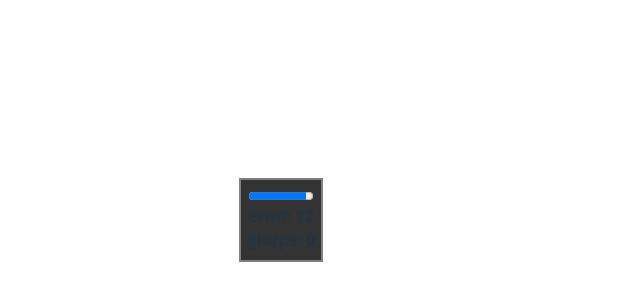
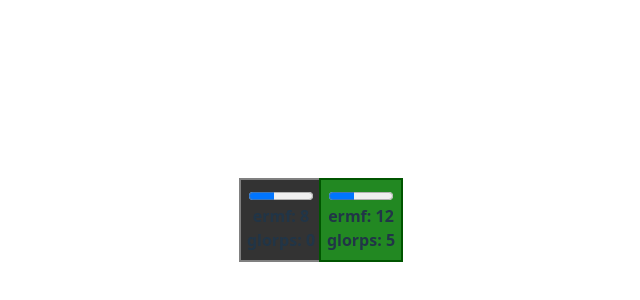
Before and after one commit to SendBeesToMars/deimos, a React (Vite) app: page / in a window 1280 px wide. Shown: the part 180-480 px from the top of the page, without its empty margins (279-919 px from the left). Built offline with nearby package versions, Linux system fonts and the light colour scheme.

Commit message:
home base added, workers now depend on worker cap

```diff
--- a/src/App.tsx
+++ b/src/App.tsx
@@ -1,11 +1,33 @@
-import styled from '@emotion/styled';
-import Plot from './components/Plot';
+import styled from "@emotion/styled";
+import Plot from "./components/Plot";
+import HomeBase from "./components/HomeBase";
+import { useState } from "react";
 
 export default function App() {
+  // const [maxUnits, setMaxUnits] = useState(10); // max units that can be allocated, will be increased by upgrades
+  const maxUnits = 10;
+  const [freeUnits, setFreeUnits] = useState(5);
+
+  const handleClick = (e: React.MouseEvent<HTMLElement>) => {
+    e.preventDefault();
+    if (e.type === "click") {
+      // left click
+      // decrease available units
+      if (freeUnits <= maxUnits) {
+        setFreeUnits(Math.max(freeUnits - 1, 0));
+        console.log("Left click");
+      }
+    } else if (e.type === "contextmenu") {
+      setFreeUnits(Math.min(freeUnits + 1, maxUnits));
+      console.log("Right click");
+    }
+  };
+
   return (
     <Container>
       <GridWrapper>
-        <Plot />
+        <Plot onClick={handleClick} freeUnits={freeUnits} />
+        <HomeBase freeUnits={freeUnits} />
       </GridWrapper>
     </Container>
   );
@@ -13,15 +35,15 @@ export default function App() {
 
 const Container = styled.div({
   // center content of this div to the center of the screen
-  display: 'flex',
-  flexDirection: 'row',
-  justifyContent: 'center',
-  alignItems: 'center',
-  height: '100vh',
-  width: '100vw',
+  display: "flex",
+  flexDirection: "row",
+  justifyContent: "center",
+  alignItems: "center",
+  height: "100vh",
+  width: "100vw",
 });
 
 const GridWrapper = styled.div({
-  display: 'grid',
-  gridTemplateColumns: 'repeat(3, 1fr)', // Creates 3 equal columns
+  display: "grid",
+  gridTemplateColumns: "repeat(3, 1fr)", // Creates 3 equal columns
 });
--- /dev/null
+++ b/src/components/HomeBase.tsx
@@ -0,0 +1,51 @@
+import styled from "@emotion/styled";
+import { useState } from "react";
+
+import ProgressBar from "./ProgressBar";
+
+export default function HomeBase({ freeUnits }: { freeUnits: number }) {
+  const [supply, setSupply] = useState(2);
+  const [harvesters, setHarvesters] = useState(0);
+
+  function update(increment: number, limit: number) {
+    setSupply((p) => Math.min(p + increment, limit));
+  }
+
+  return (
+    <Container
+      onClick={() => {
+        setHarvesters(harvesters + 1);
+      }}
+      onContextMenuCapture={(e) => {
+        // right click
+        e.preventDefault(); // prevent context menu
+        setHarvesters(Math.max(harvesters - 1, 0));
+      }}
+    >
+      <ProgressBar
+        onComplete={() => {
+          update(2, 50);
+        }}
+      />
+      <Text>ermf: {supply}</Text>
+      <Text>glorps: {freeUnits}</Text>
+    </Container>
+  );
+}
+
+const Container = styled.div({
+  display: "flex",
+  flexDirection: "column",
+  justifyContent: "center",
+  alignItems: "center",
+  width: "5rem",
+  height: "5rem",
+  backgroundColor: "#282",
+  outline: "2px solid #050",
+});
+
+const Text = styled.p({
+  userSelect: "none",
+  fontWeight: "bold",
+  margin: 0,
+});
--- a/src/components/Plot.tsx
+++ b/src/components/Plot.tsx
@@ -3,9 +3,15 @@ import { useState } from "react";
 
 import ProgressBar from "./ProgressBar";
 
-export default function Plot() {
+export default function Plot({
+  onClick,
+  freeUnits,
+}: {
+  onClick: React.MouseEventHandler<HTMLElement>;
+  freeUnits: number;
+}) {
   const [supply, setSupply] = useState(2);
-  const [harvester, setHarvesters] = useState(0);
+  const [units, setUnits] = useState(0);
 
   function update(n: number, increment: number, limit: number, k: number) {
     // k controls the steepness of the falloff
@@ -19,25 +25,36 @@ export default function Plot() {
     return Math.ceil(n * increment - decrement);
   }
 
+  function handleClick(event: React.MouseEvent<HTMLElement>) {
+    event.preventDefault();
+    if (event.type === "click") {
+      // left click
+      // increases the amount of units assigned to this plot if there are free units
+      if (freeUnits <= 0) return;
+      setUnits(units + 1);
+      onClick(event);
+    } else if (event.type === "contextmenu") {
+      // right click
+      if (units <= 0) return;
+      setUnits(units - 1);
+      onClick(event);
+    }
+  }
+
   return (
     <PlotContainer
-      onClick={() => {
-        setHarvesters(harvester + 1);
-      }}
-      onContextMenuCapture={(e) => {
-        // right click
-        e.preventDefault(); // prevent context menu
-        setHarvesters(Math.max(harvester - 1, 0));
-      }}
+      onClick={(e) => handleClick(e)}
+      onContextMenu={(e) => handleClick(e)}
     >
       <ProgressBar
-        resources={supply}
         onComplete={() =>
-          setSupply((p) => Math.max(update(p, 1.2, 100, 0.01) - harvester, 0))
+          setSupply(
+            (p) => Math.max(update(p, 1.2, 100, 0.01) - units, 0) // harvesters could have a multiplier
+          )
         }
       />
       <Text>ermf: {supply}</Text>
-      <Text>glorps: {harvester}</Text>
+      <Text>glorps: {units}</Text>
     </PlotContainer>
   );
 }
--- a/src/components/ProgressBar.tsx
+++ b/src/components/ProgressBar.tsx
@@ -2,10 +2,8 @@ import styled from "@emotion/styled";
 import { useEffect, useState } from "react";
 
 export default function ProgressBar({
-  resources,
   onComplete,
 }: {
-  resources: number;
   onComplete: () => void;
 }) {
   const [progress, setProgress] = useState(0);
@@ -32,7 +30,7 @@ export default function ProgressBar({
     if (!completed) return;
     onComplete();
     setCompleted(false);
-  }, [completed, resources, onComplete]);
+  }, [completed, onComplete]);
 
   return <ProgressBarContainer max={100} value={progress} />;
 }
```
